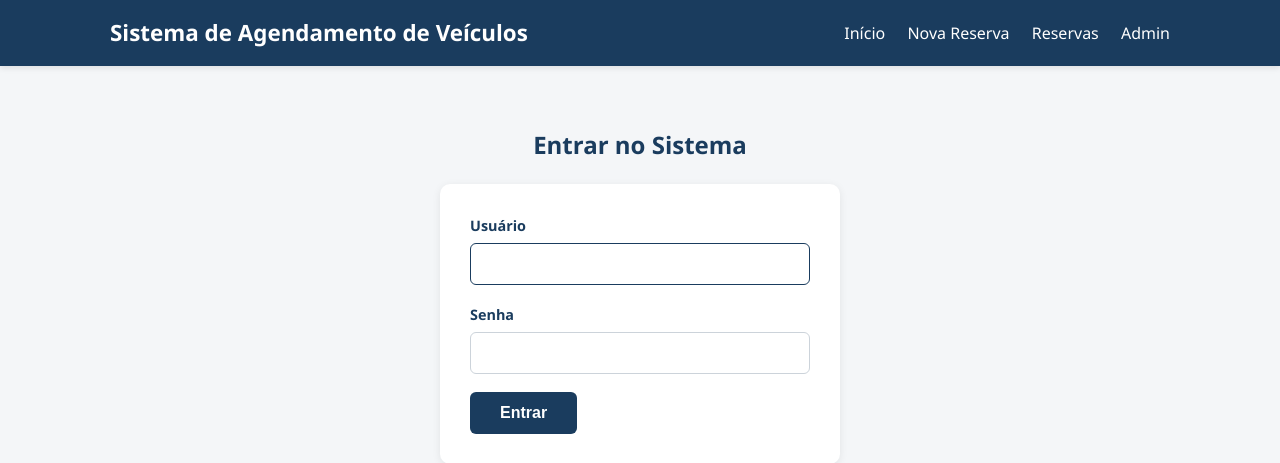
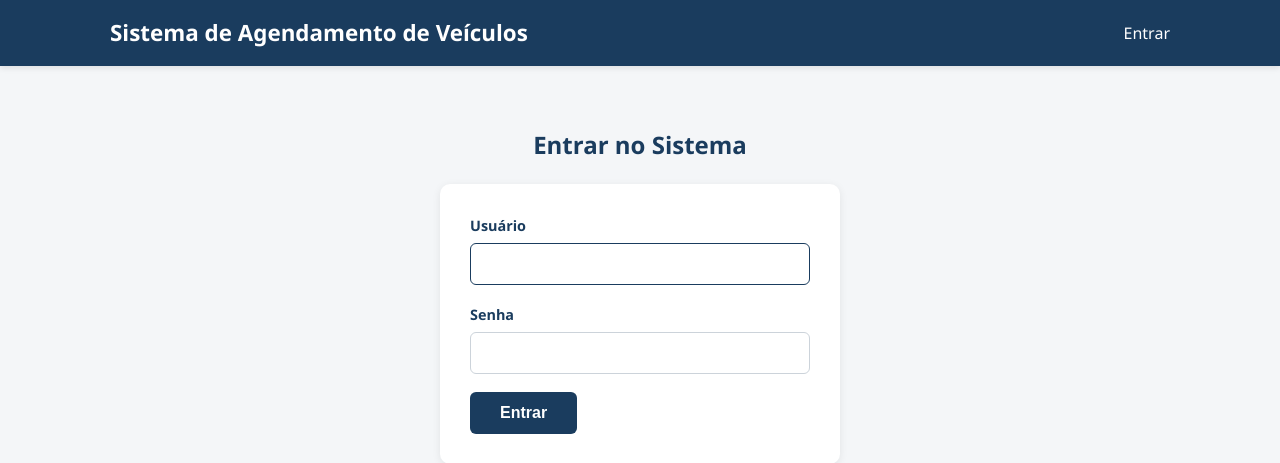
Before and after one commit to iagomlkplay/PBL-Sistema-de-agendamento-de-veiculos, a Django app: page /login/ in a window 1280 px wide. Shown: the top 463 px of the page. Run offline with Django 5.2, Linux system fonts and the light colour scheme.

Commit message:
Reorganizar a navegação para exibir opções de menu com base na autenticação do usuário

```diff
--- a/reservas/templates/reservas/base.html
+++ b/reservas/templates/reservas/base.html
@@ -12,10 +12,16 @@
         <div class="container">
             <h1>Sistema de Agendamento de Veículos</h1>
             <nav>
-                <a href="{% url 'index' %}">Início</a>
-                <a href="{% url 'nova_reserva_page' %}">Nova Reserva</a>
-                <a href="{% url 'lista_reservas_page' %}">Reservas</a>
-                <a href="/admin/" target="_blank">Admin</a>
+                {% if user.is_authenticated %}
+                    <span style="color:#ffcc00;">👤 {{ user.username }}</span>
+                    <a href="{% url 'index' %}">Início</a>
+                    <a href="{% url 'nova_reserva_page' %}">Nova Reserva</a>
+                    <a href="{% url 'lista_reservas_page' %}">Reservas</a>
+                    <a href="/admin/" target="_blank">Admin</a>
+                    <a href="{% url 'logout' %}">Sair</a>
+                {% else %}
+                    <a href="{% url 'login' %}">Entrar</a>
+                {% endif %}
             </nav>
         </div>
     </header>
```
